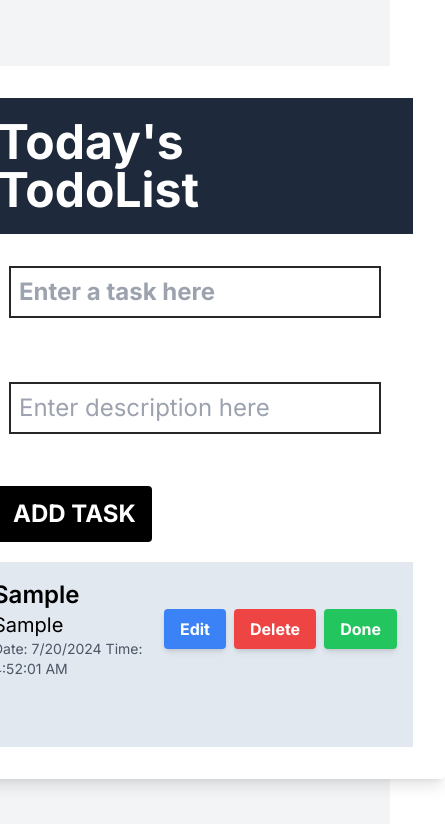
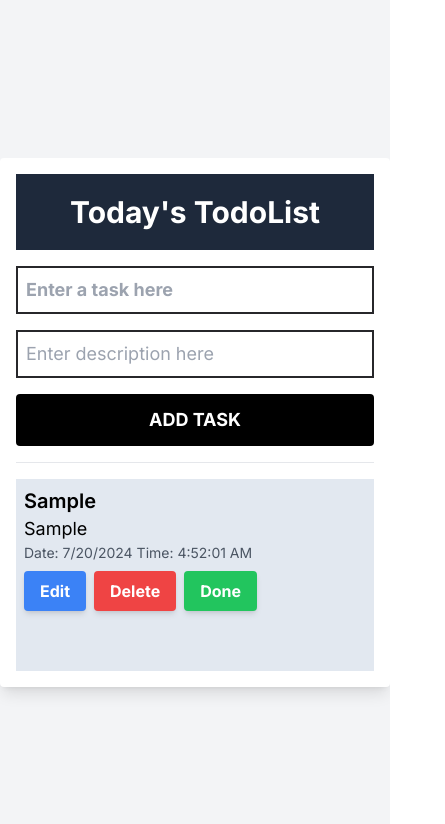
Before and after one commit to ishita5189/todolist-next, a Next.js app: page / in a window 390 px wide. Both pictures are taken after typing "Sample", "Sample" into the empty fields and a click on the button "ADD TASK". Shown: the top 824 px of the page, 445 px wide, since content can reach past the window. Built offline with nearby package versions, Linux system fonts and the light colour scheme.

Commit message:
Modified UI

```diff
--- a/src/app/layout.tsx
+++ b/src/app/layout.tsx
@@ -5,8 +5,8 @@ import "./globals.css";
 const inter = Inter({ subsets: ["latin"] });
 
 export const metadata: Metadata = {
-  title: "Create Next App",
-  description: "Generated by create next app",
+  title: "Todo-List",
+  description: "ToDo list to keep track of everyday task",
 };
 
 export default function RootLayout({
--- a/src/app/page.tsx
+++ b/src/app/page.tsx
@@ -1,14 +1,3 @@
-//remove evetythng in page.tsx and start coding
-//run npx create-next-app and npm run dev
-//rafce  ; placeholder
-// <> </> fragments
-// 2way binding-> react should know what is going on; useState & settittle;
-// react & user dono ko bta rahe ho ki what changes are happening
-//useState is sed for variable naming
-//react works only on frntend; form reloads the page at that moment itself;
-//prevntDefault stops it & phir usko khaali krna
-//taking task to the bckend
-//showing the task // react and netx ka intergration
 "use client";
 import React, { useState, FormEvent, useEffect } from 'react';
 
@@ -51,21 +40,22 @@ const Page = () => {
 
     const { date, time } = getCurrentDateTime();
 
+    let updatedTasks: Task[];
     if (editIndex !== null) {
       // Edit existing task
-      const updatedTasks = mainTask.map((task, index) =>
+      updatedTasks = mainTask.map((task, index) =>
         index === editIndex ? { title, desc, date, time, completed: task.completed } : task
       );
-      setMainTask(updatedTasks);
       setEditIndex(null); // Reset edit index
     } else {
       // Add new task
-      const updatedTasks = [...mainTask, { title, desc, date, time, completed: false }];
-      setMainTask(updatedTasks);
+      updatedTasks = [...mainTask, { title, desc, date, time, completed: false }];
     }
 
+    setMainTask(updatedTasks);
+
     // Save updated tasks to local storage
-    localStorage.setItem('tasks', JSON.stringify(mainTask));
+    localStorage.setItem('tasks', JSON.stringify(updatedTasks));
 
     setTitle("");
     setDesc("");
@@ -96,20 +86,19 @@ const Page = () => {
     localStorage.setItem('tasks', JSON.stringify(updatedTasks));
   };
 
-  let renderTask = <h2>No task available</h2>;
+  let renderTask = <h2 className="text-center text-xl">No task available</h2>;
   if (mainTask.length > 0) {
     renderTask = (
-
       <ul>
         {mainTask.map((t, i) => (
           <li key={i} className={`flex flex-col mb-8 ${t.completed ? 'bg-green-100' : ''}`}>
-            <div className="flex items-center justify-between mb-5 w-full">
-              <div className="flex flex-col w-2/3">
-                <h5 className={`text-2xl font-semibold ${t.completed ? 'line-through' : ''}`}>{t.title}</h5>
-                <p className={`text-xl font-italic ${t.completed ? 'line-through' : ''}`}>{t.desc}</p>
+            <div className="flex flex-col sm:flex-row items-start sm:items-center justify-between mb-5 w-full">
+              <div className="flex flex-col sm:w-2/3">
+                <h5 className={`text-xl sm:text-2xl font-semibold ${t.completed ? 'line-through' : ''}`}>{t.title}</h5>
+                <p className={`text-lg sm:text-xl font-italic ${t.completed ? 'line-through' : ''}`}>{t.desc}</p>
                 <p className="text-sm text-gray-600">Date: {t.date} Time: {t.time}</p>
               </div>
-              <div className="flex space-x-2">
+              <div className="flex space-x-2 mt-2 sm:mt-0">
                 <button
                   onClick={() => editHandler(i)}
                   className="bg-blue-500 text-white px-4 py-2 shadow-md rounded font-bold"
@@ -138,30 +127,32 @@ const Page = () => {
 
   return (
     <div className="flex items-center justify-center min-h-screen bg-gray-100">
-      <div className="p-8 bg-white rounded shadow-lg">
-        <h1 className="bg-slate-800 text-white p-5 text-5xl font-bold self-center">Today&apos;s TodoList</h1>
-        <form onSubmit={submitHandler}>
-          {error && <p className="text-red-500 flex items-center justify-center">{error}</p>}
+      <div className="p-4 sm:p-8 bg-white rounded shadow-lg w-full max-w-lg">
+        <h1 className="bg-slate-800 text-white p-5 text-3xl sm:text-5xl font-bold self-center text-center">Today's TodoList</h1>
+        <form onSubmit={submitHandler} className="mt-4">
+          {error && <p className="text-red-500 text-center">{error}</p>}
+          <div className="flex flex-col gap-4">
             <input
               type="text"
-            className="text-2xl border-zinc-800 border-2 m-8 px-2 py-2 font-bold"
+              className="w-full text-lg sm:text-2xl border-zinc-800 border-2 px-2 py-2 font-bold"
               placeholder="Enter a task here"
               value={title}
               onChange={(e) => setTitle(e.target.value)}
             />
             <input
               type="text"
-            className="text-2xl border-zinc-800 border-2 m-8 px-2 py-2 font-italic"
+              className="w-full text-lg sm:text-2xl border-zinc-800 border-2 px-2 py-2 font-italic"
               placeholder="Enter description here"
               value={desc}
               onChange={(e) => setDesc(e.target.value)}
             />
-          <button className="bg-black text-white px-4 py-3 text-2xl font-bold rounded m-5">
+          </div>
+          <button className="w-full bg-black text-white px-4 py-3 text-lg sm:text-2xl font-bold rounded mt-4">
             {editIndex !== null ? "UPDATE TASK" : "ADD TASK"}
           </button>
         </form>
-        <hr />
-        <div className="p-4 bg-slate-200">{renderTask}</div>
+        <hr className="my-4" />
+        <div className="p-2 sm:p-4 bg-slate-200">{renderTask}</div>
       </div>
     </div>
   );
```
Lines whose indentation alone changed are shown as unchanged.
